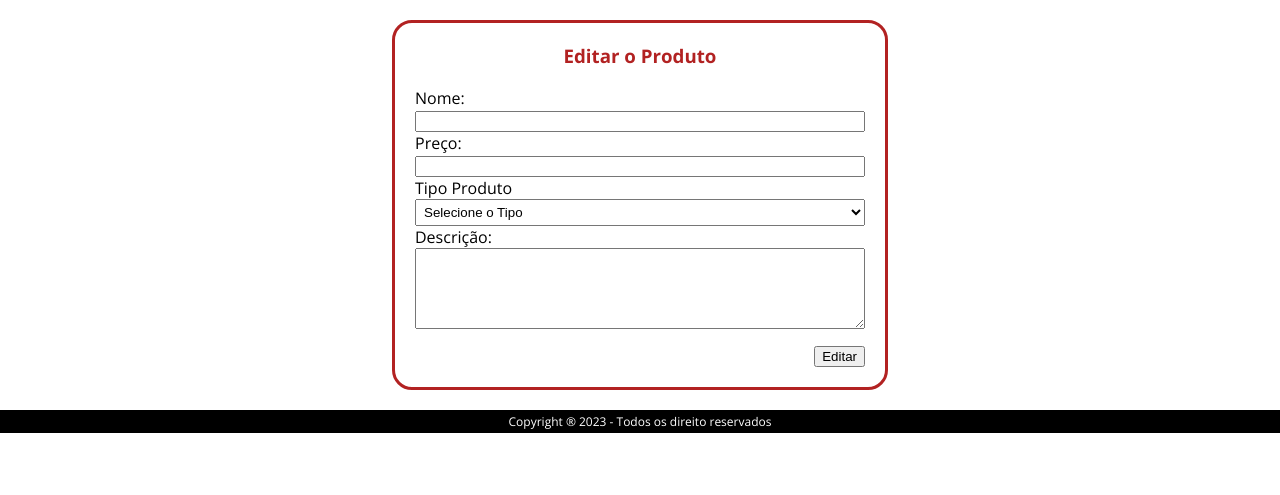
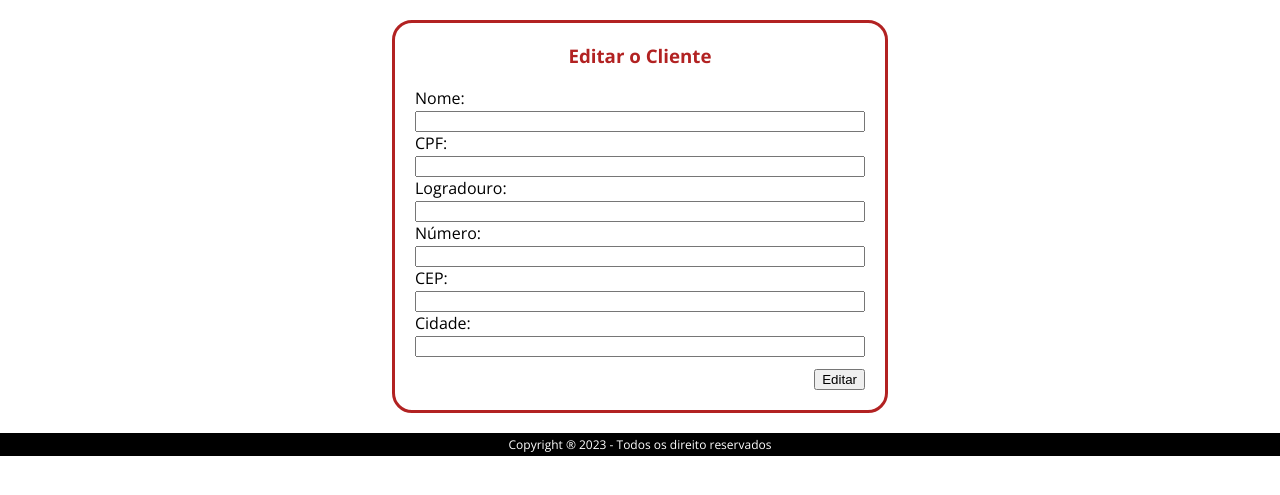
Before and after one commit to Marcel-Kirk/senac, a PHP site: page /clientes_edit.php?id=1 in a window 1280 px wide. Shown: the part 52-547 px from the top of the page. Run offline with PHP 8.4, Linux system fonts and the light colour scheme; a user stored in the database is signed in; data comes from the database, SQL or seed files in the repository; data that the repository does not hold is empty.

Commit message:
Modificacoes Clientes

```diff
--- a/clientes_add.php
+++ b/clientes_add.php
@@ -7,7 +7,7 @@
     <meta charset="UTF-8">
     <meta http-equiv="X-UA-Compatible" content="IE=edge">
     <meta name="viewport" content="width=device-width, initial-scale=1.0">
-    <title>Produtos - Adicionar</title>
+    <title>Clientes - Adicionar</title>
     <?php include 'includes/css.php'; ?>
 </head>
 <body>
--- a/clientes_edit.php
+++ b/clientes_edit.php
@@ -3,12 +3,9 @@
     require_once('banco.php');
     $id = $_GET['id'];
 
-    $sql    = "SELECT * FROM produtos WHERE id = $id";
+    $sql    = "SELECT clientes.*, logradouro, numero, cep, cidade FROM clientes INNER JOIN enderecos ON clientes.endereco_id = enderecos.id WHERE clientes.id = $id";
     $rs     = mysqli_query($conexao, $sql);
     $dados  = mysqli_fetch_array($rs);
-
-    $sql2   = "SELECT * FROM tipos_produto";
-    $rs2    = mysqli_query($conexao, $sql2);
 ?>
 <!DOCTYPE html>
 <html lang="en">
@@ -16,42 +13,38 @@
     <meta charset="UTF-8">
     <meta http-equiv="X-UA-Compatible" content="IE=edge">
     <meta name="viewport" content="width=device-width, initial-scale=1.0">
-    <title>Produtos - Editar</title>
+    <title>Clientes - Editar</title>
     <?php include 'includes/css.php'; ?>
 </head>
 <body>
     <?php include 'includes/header.php'; ?>
     <main>
-        <form action="produtos_processa.php?acao=editar" method="post"
+        <form action="clientes_processa.php?acao=editar" method="post"
             class="usuarioAddForm">
-            <h3 class="tituloForm">Editar o Produto</h3>
+            <h3 class="tituloForm">Editar o Cliente</h3>
             <label for="nome">Nome:</label>
             <input type="text" name="nome" id="nome"
                 value="<?php echo $dados["nome"]; ?>" required>
 
-            <label for="preco">Preço:</label>
-            <input type="text" name="preco" id="preco"
-                value="<?php echo $dados['preco']; ?>" required>
+            <label for="cpf">CPF:</label>
+            <input type="text" name="cpf" id="cpf"
+                value="<?php echo $dados['cpf']; ?>" required>
 
-            <label for="tipoproduto_id">Tipo Produto</label>
-            <select name="tipoproduto_id" id="tipoproduto_id" required>
-                <option value="">Selecione o Tipo</option>
-            <?php
-                while($linha = mysqli_fetch_array($rs2)){
-                    $id     = $linha['id'];
-                    $nome   = $linha['nome'];
-                    if ($id == $dados["tipoproduto_id"]){
-                        echo "<option value='$id' selected>$nome</option>";
-                    } else {
-                        echo "<option value='$id'>$nome</option>";
-                    }
-                }
-            ?>
-            </select>
+            <label for="logradouro">Logradouro:</label>
+            <input type="text" name="logradouro" id="logradouro"
+                value="<?php echo $dados['logradouro']; ?>" required>
 
-            <label for="descricao">Descrição:</label>
-            <textarea name="descricao" id="descricao"
-                rows="5"><?php echo $dados['descricao']; ?></textarea>
+            <label for="numero">Número:</label>
+            <input type="text" name="numero" id="numero"
+                value="<?php echo $dados['numero']; ?>" required>
+
+            <label for="cep">CEP:</label>
+            <input type="text" name="cep" id="cep"
+                value="<?php echo $dados['cep']; ?>" required>
+
+            <label for="cidade">Cidade:</label>
+            <input type="text" name="cidade" id="cidade"
+                value="<?php echo $dados['cidade']; ?>" required>
 
             <div class="direita mt-10">
                 <input type="hidden" name="id" id="id"
```
Also changed, not shown: clientes_processa.php (+21 -13 lines).
